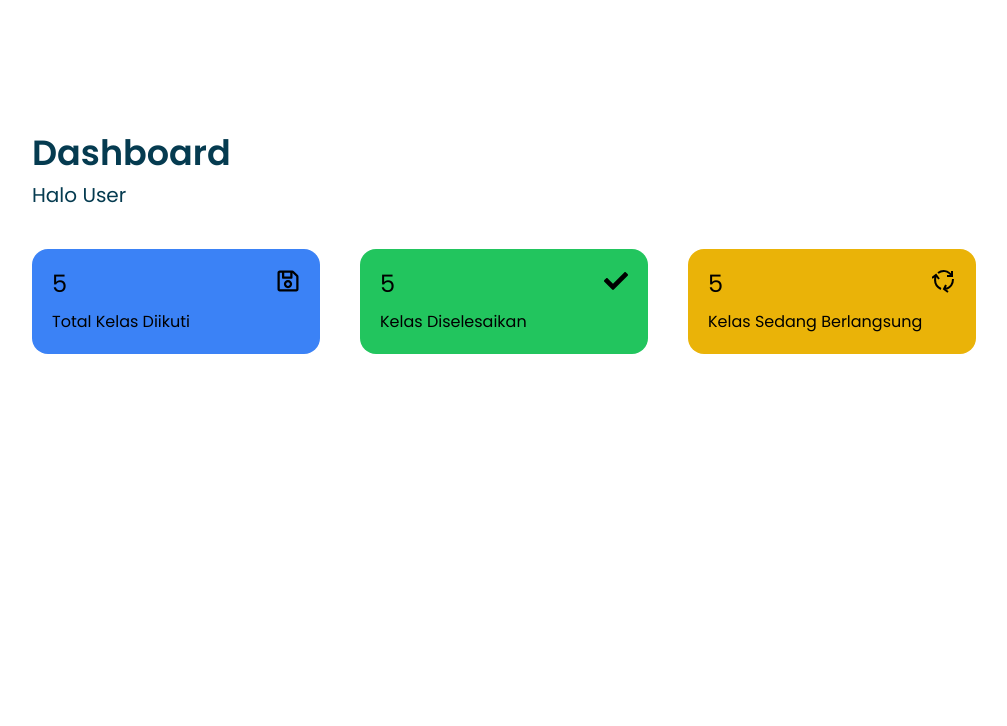
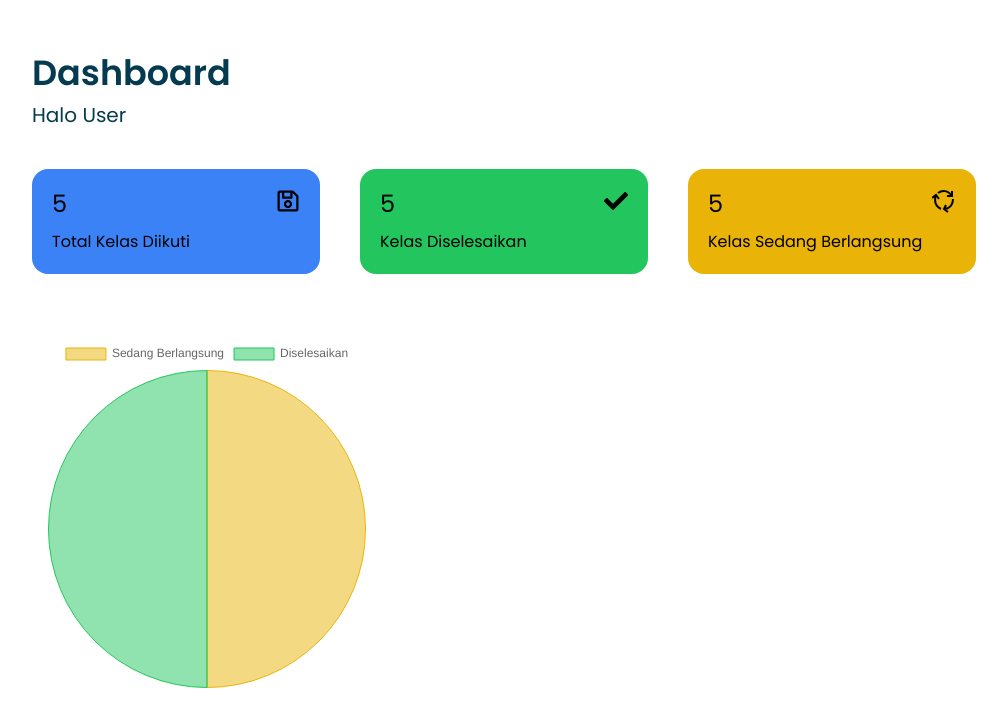
Before and after one commit to FS-1-Skilvul/Sahabat-UMKM, a React (Vite) app in the folder frontend/: page /dashboard in a window 1280 px wide. Shown: the top 726 px of the page, without its empty margins (16-1023 px from the left). Built offline with nearby package versions, Linux system fonts and the light colour scheme; some icons are missing; a web font is replaced by a local one.

Commit message:
add chart to dashboard user use Chart.js

```diff
--- a/frontend/package.json
+++ b/frontend/package.json
@@ -11,7 +11,9 @@
   },
   "dependencies": {
     "axios": "^1.6.2",
+    "chart.js": "^4.4.0",
     "react": "^18.2.0",
+    "react-chartjs-2": "^5.2.0",
     "react-dom": "^18.2.0",
     "react-icons": "^4.12.0",
     "react-router-dom": "^6.19.0"
--- a/frontend/src/pages/DashboardUser.jsx
+++ b/frontend/src/pages/DashboardUser.jsx
@@ -2,10 +2,32 @@ import { PiHandWavingBold } from "react-icons/pi";
 import { FaRegSave } from "react-icons/fa";
 import { FaCheck } from "react-icons/fa";
 import { GrCycle } from "react-icons/gr";
+import { Chart as ChartJS, ArcElement, Tooltip, Legend } from "chart.js";
+import { Pie } from "react-chartjs-2";
+
+ChartJS.register(ArcElement, Tooltip, Legend);
 
 export default function DashboardUser() {
+  // Sample data
+  const data = {
+    labels: ["Sedang Berlangsung", "Diselesaikan"],
+    datasets: [
+      {
+        data: [5, 5],
+        backgroundColor: ["rgba(234, 179, 8, 0.5)", "rgba(34, 197, 94, 0.5)"],
+        borderColor: ["rgba(234, 179, 8, 1)", "rgba(34, 197, 94, 1)"],
+        borderWidth: 1,
+      },
+    ],
+  };
+
+  const options = {
+    maintainAspectRatio: false,
+    aspectRatio: 1,
+  };
+
   return (
-    <div className="pt-32 px-12 font-poppins">
+    <div className="pt-12 px-12 font-poppins">
       <h1 className="text-3xl text-primary font-semibold">Dashboard</h1>
       <span className="text-primary text-xl">Halo User </span>
       <PiHandWavingBold className="inline-block text-2xl" />
@@ -33,6 +55,9 @@ export default function DashboardUser() {
           <p>Kelas Sedang Berlangsung</p>
         </div>
       </div>
+      <div className="h-[350px] w-[350px] mt-16">
+        <Pie data={data} options={options} />
+      </div>
     </div>
   );
 }
```
Also changed, not shown: 1 other file (tests, documents, lock files or other folders).
